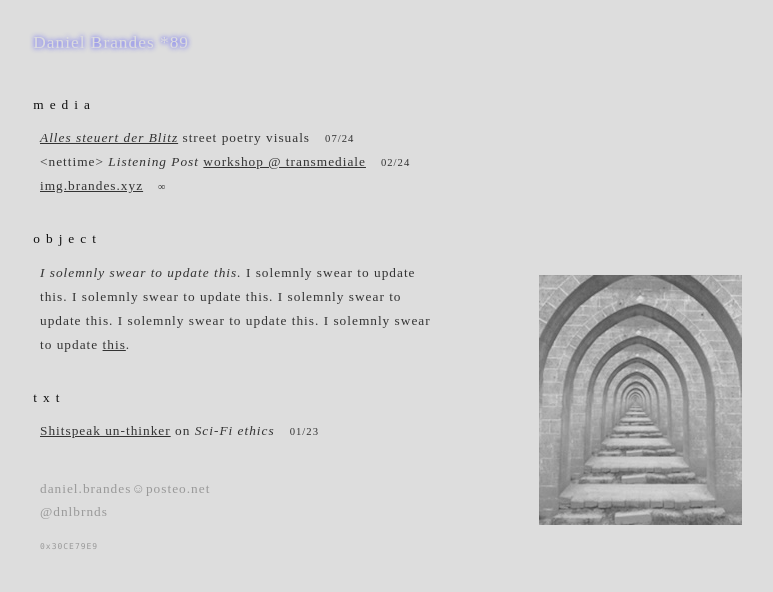
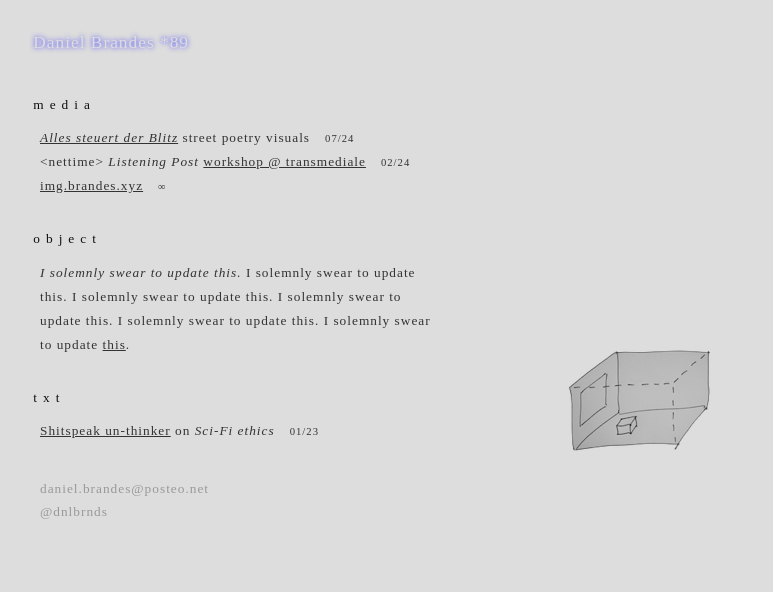
Before and after one commit to hyperuser01/hyperuser01.github.io, a plain HTML site: page index.htm in a window 1280 px wide. Shown: the whole page, without its empty margins (0-773 px from the left). Drawn offline with Linux system fonts and the light colour scheme.

Commit message:
Add files via upload

```diff
--- a/index.htm
+++ b/index.htm
@@ -23,7 +23,7 @@
 
 	<style>
 
-	html { background: #ddd url("img/wallpaper-2.jpg") no-repeat center fixed; }
+	html { background: #ddd url("img/wallpaper-3.png") no-repeat center fixed; }
 	body { margin: 2.5em; width: 400px; font-family: Times New Roman, serif; font-size: 10pt; letter-spacing: 1px; color: #333; }
 	header { margin-bottom: 2.5em; color: #ddd; text-shadow: 0px 0px 5px #33f; font-size: 13pt }
 	footer { color: #999; }
@@ -33,7 +33,6 @@
 	a { color: inherit; } a:hover { color: #33f; } a:active { color: #f33; }
 	::selection { background: #ff3; } ::-moz-selection { background: #ff3; }
 	.date { margin-left: 1em; font-size: 8pt; }
-	#key { margin-top: 2em; font-family: Monaco, monospace; font-size: 6pt; }
 
 	</style>
 
@@ -84,9 +83,8 @@
 
 
 	<ul>
-		<li>daniel.brandes&#9786;posteo.net</li>
+		<li>daniel.brandes@posteo.net</li>
 		<li>@dnlbrnds</li>
-		<li id="key">0x30CE79E9</li>
 	</ul>
 
 
```
